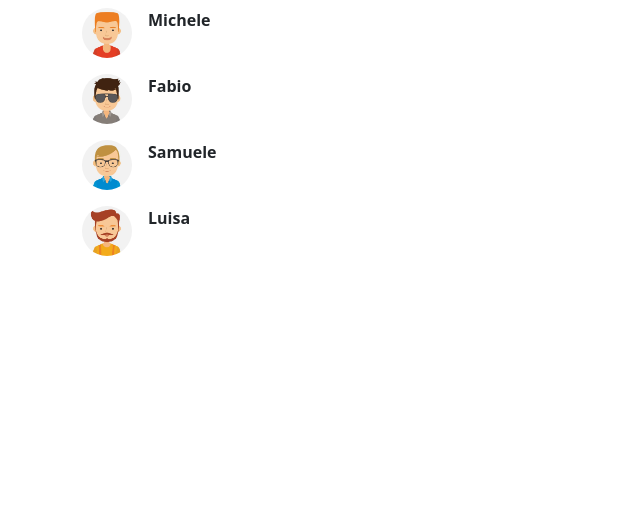
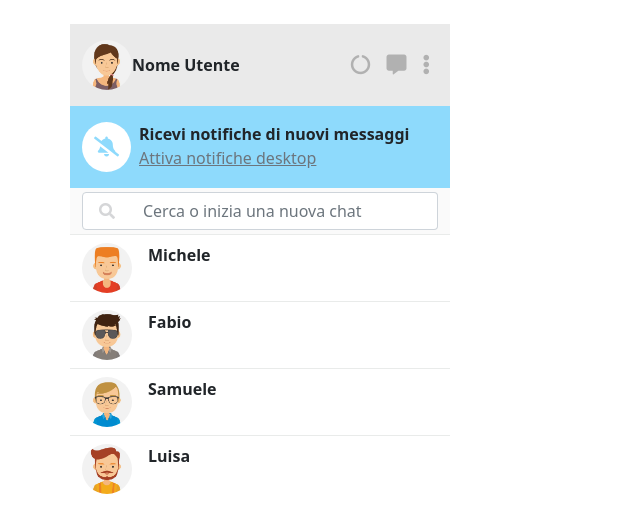
Before and after one commit to Lolpawer/vue-boolzapp, a plain HTML site: page index.html in a window 1280 px wide. Shown: the whole page, without its empty margins (0-640 px from the left). Drawn offline with nearby package versions, Linux system fonts and the light colour scheme.

Commit message:
added sidebar

```diff
--- a/css/style.css
+++ b/css/style.css
@@ -6,3 +6,45 @@
     border-radius: 50%;
     width: 100%;
 }
+
+.ms_contact-list-border {
+    border-top: 1px solid #e9ebea;
+}
+
+.ms_searchbar-bg {
+    background-color: #fafafa;
+}
+
+.ms_searchbar-style-overwrite {
+    background-color: #fff;
+    color: #d5d6d8;
+}
+
+.ms_searchbar-no-border {
+    border-left: none;
+}
+
+.ms_notification-bg {
+    background-color: #8edafc;
+}
+
+.ms_notification-icon {
+    background-color: #fff;
+    font-size: 20px;
+    border-radius: 50%;
+    padding: 10px 12px;
+    color: #8edafc;
+}
+
+.ms_icon-style {
+    color: #b1b1b1;
+    font-size: 20px;
+}
+
+.ms_lightgray-bg {
+    background-color: #eaeaea;
+}
+
+.ms_container-height {
+    height: 100vh;
+}
--- a/index.html
+++ b/index.html
@@ -15,7 +15,8 @@
 
     <div id="app">
 
-        <div class="container">
+        <div class="container py-4 ms_container-height">
+
             <div class="row">
 
                 <!-- Sidebar on the left -->
@@ -23,17 +24,42 @@
 
                     <!-- User name -->
                     <div class="row">
-                        <div class="col"></div>
+                        <div class="col d-flex justify-content-between py-3 ms_lightgray-bg">
+                            <div class="d-flex align-items-center">
+                                <div class="ms_avatar-picture">
+                                    <img src="img/avatar_io.jpg" class="ms_avatar-img">
+                                </div>
+                                <div class="fw-bold">Nome Utente</div>
+                            </div>
+                            <div class="d-flex align-items-center">
+                                <i class="fas fa-circle-notch px-2 ms_icon-style"></i>
+                                <i class="fas fa-comment-alt px-2 ms_icon-style"></i>
+                                <i class="fas fa-ellipsis-v px-2 ms_icon-style"></i>
+                            </div>
+                        </div>
                     </div>
 
                     <!-- Notifications -->
                     <div class="row">
-                        <div class="col"></div>
+                        <div class="col ms_notification-bg d-flex py-3">
+                            <div>
+                                <div class="ms_notification-icon"><i class="fas fa-bell-slash"></i></div>
+                            </div>
+                            <div class="px-2">
+                                <div class="fw-bold">Ricevi notifiche di nuovi messaggi</div>
+                                <div><u class="text-muted">Attiva notifiche desktop</u></div>
+                            </div>
+                        </div>
                     </div>
 
                     <!-- Search -->
                     <div class="row">
-                        <div class="col"></div>
+                        <div class="col ms_searchbar-bg">
+                            <div class="input-group my-1">
+                                <span class="input-group-text ms_searchbar-style-overwrite px-3"><i class="fas fa-search"></i></span>
+                                <input type="text" class="form-control ms_searchbar-no-border" placeholder="Cerca o inizia una nuova chat" aria-label="Username" aria-describedby="basic-addon1">
+                              </div>
+                        </div>
                     </div>
 
                     <!-- Contact list -->
@@ -41,7 +67,7 @@
                         <div class="col">
                             <div v-for="(item, i) in contacts">
                                 <div class="row">
-                                    <div class="col d-flex py-2">
+                                    <div class="col d-flex py-2 ms_contact-list-border">
                                         <div class="ms_avatar-picture">
                                             <img
                                             :src="['img/avatar' + contacts[i].avatar + '.jpg']"
@@ -62,6 +88,7 @@
                 </div>
 
             </div>
+
         </div>
 
     </div>
```
